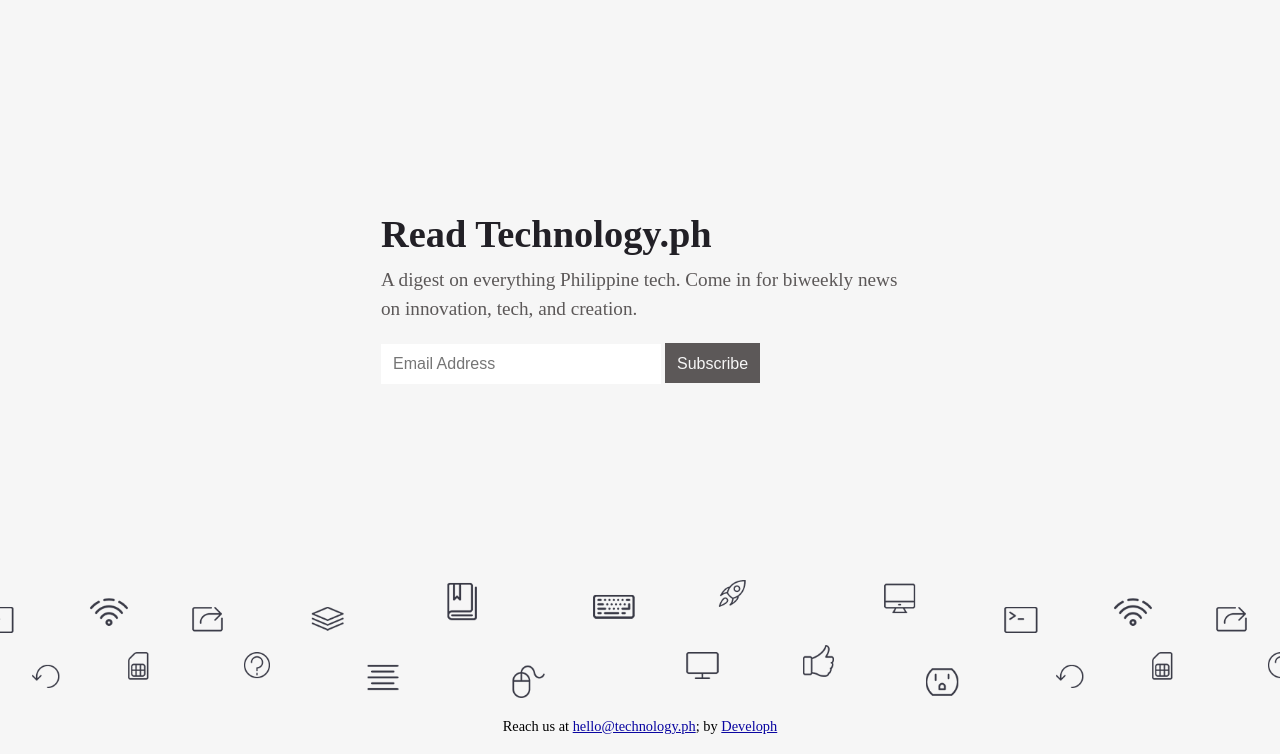
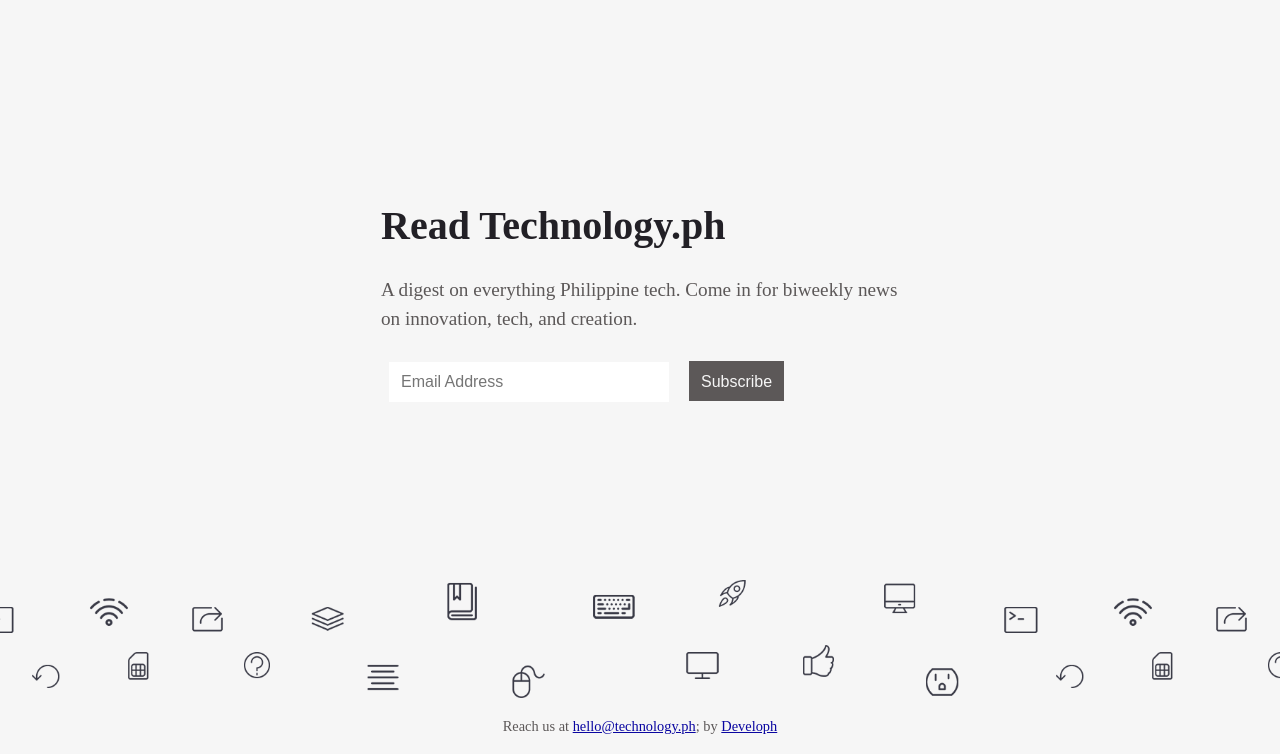
Before and after one commit to wedeveloph/technologyph, a website built with webpack: page public/index.html in a window 1280 px wide. Shown: the part 102-856 px from the top of the page. Built offline with nearby package versions, Linux system fonts and the light colour scheme; a web font is replaced by a local one.

Commit message:
Fix metatags

```diff
--- a/public/index.html
+++ b/public/index.html
@@ -2,7 +2,26 @@
 <html>
   <head>
     <meta charset="UTF-8">
+      <!-- Primary Meta Tags -->
     <title>Technology.ph</title>
+      <meta name="viewport" content="width=device-width, initial-scale=1.0">
+    <meta name="title" content="Technology.ph">
+    <meta name="description" content="A digest on everything Philippine tech with biweekly news for Philippine innovation, tech, and creation.">
+
+    <!-- Open Graph / Facebook -->
+    <meta property="og:type" content="website">
+    <meta property="og:url" content="https://technology.ph">
+    <meta property="og:title" content="Technology.ph">
+    <meta property="og:description" content="A digest on everything Philippine tech with biweekly news for Philippine innovation, tech, and creation.">
+    <meta property="og:image" content="./assets/images/preview.jpg">
+
+    <!-- Twitter -->
+    <meta property="twitter:card" content="summary_large_image">
+    <meta property="twitter:url" content="https://technology.ph">
+    <meta property="twitter:title" content="Technology.ph">
+    <meta property="twitter:description" content="A digest on everything Philippine tech with biweekly news for Philippine innovation, tech, and creation.">
+    <meta property="twitter:image" content="./assets/images/preview.jpg">
+
 
       <link rel="stylesheet" href="assets/styles/main.css">
   </head>
--- a/src/styles/main.scss
+++ b/src/styles/main.scss
@@ -97,6 +97,7 @@
 
 #footer{
 
+    color: #5c5858;
     left:0;
     max-width:100%;
     text-align: center;
@@ -136,7 +137,8 @@
     transition: all .3s linear;}
 
     h1{
-        font-size:2.4em;
+        font-size:2.5em;
+        line-height:2em;
         color:#222026;
     }
 
@@ -153,6 +155,7 @@
         max-width:100%;
         min-width:280px;
         border:0;
+        margin:.5em;
         padding:.75em;
         font-size:1em;
         font-family: "aktiv-grotesk-extended", sans-serif !important;
@@ -160,6 +163,7 @@
 
     input[type=submit]{
         display:inline-block;
+        margin:.5em;
         height:40px;
         border: 0;
         padding:.75em;
```
Also changed, not shown: public/assets/images/preview.jpg (added), public/assets/images/preview.png (added), public/assets/styles/main.css, 1 other file.
